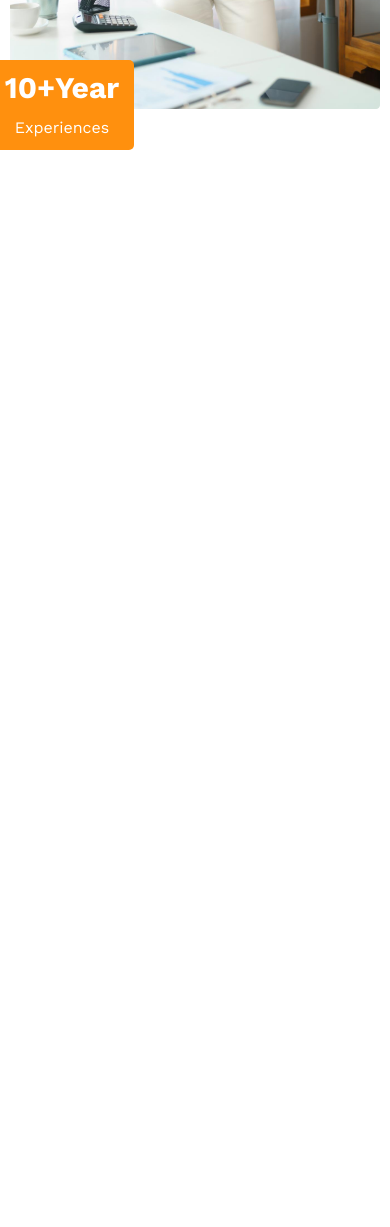
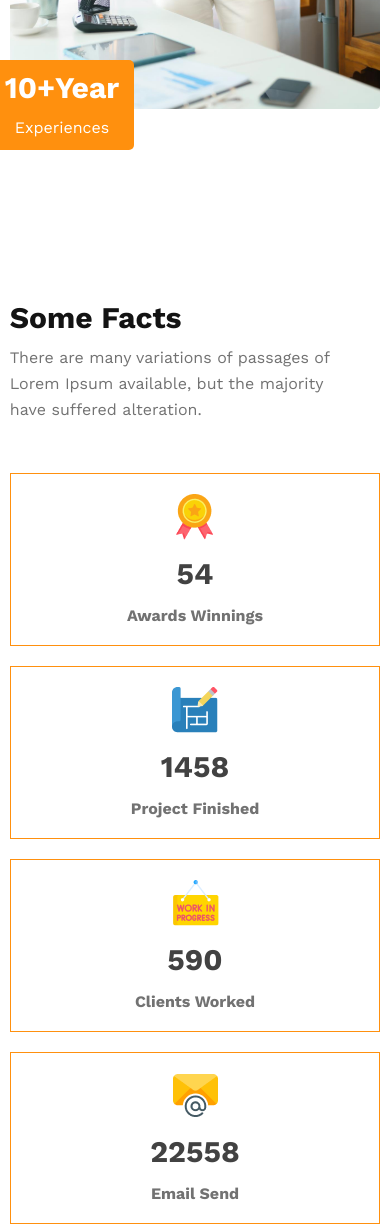
Before and after one commit to BurhanUddinAhmad/g3-architects, a plain HTML site: page index.html in a window 390 px wide. Shown: the part 2975-4202 px from the top of the page. Before the commit the page ends 3275 px from the top, so only its background shows below. Drawn offline with nearby package versions, Linux system fonts and the light colour scheme.

Commit message:
Added Fact section with responsive

```diff
--- a/css/responsive.css
+++ b/css/responsive.css
@@ -5,11 +5,16 @@
     }
     nav,
     .quick-feature-contents,
-    .feature-contents {
+    .feature-contents,
+    .fact-contents {
         flex-direction: column;
     }
     .hero-contents {
         max-width: 100%;
+    }
+    .fact-detail {
+        width: 95%;
+        margin-bottom: 5rem;
     }
 }
 
@@ -25,5 +30,10 @@
     .hero-contents {
         max-width: 100%;
     }
+    .fact-contents {
+        display: grid;
+        grid-template-columns: 1fr 1fr;
+        gap: 2rem;
+    }
 
 }
--- a/css/style.css
+++ b/css/style.css
@@ -171,3 +171,34 @@ nav ul a:hover {
     font-size: 1.6rem;
     font-weight: normal;
 }
+
+/* Some facts  */
+.fact-detail {
+    width: 55%;
+    margin-bottom: 5rem;
+}
+.fact-detail h3 {
+    font-size: 3rem;
+    margin-bottom: 1rem;
+}
+.fact-contents {
+    display: flex;
+    justify-content: space-between;
+    gap: 2rem;
+    text-align: center;
+}
+.single-fact {
+    flex-basis: 20%;
+    border: .1px solid #FF900E;
+    padding: 2rem;
+}
+.single-fact .value {
+    font-size: 3rem;
+    color: #424242;
+    font-weight: 600;
+    margin: 1.5rem 0;
+}
+.single-fact h5 {
+    font-size: 1.6rem;
+    color: #727272;
+}
--- a/index.html
+++ b/index.html
@@ -94,6 +94,45 @@
                 </div>
             </div>
         </section>
+        <section id="facts">
+            <div class="container">
+                <div class="fact-detail">
+                    <h3>Some Facts</h3>
+                    <p>There are many variations of passages of Lorem Ipsum available,
+                        but the majority have suffered alteration.</p>
+                </div>
+                <div class="fact-contents">
+                    <div class="single-fact">
+                        <div class="icon">
+                            <img src="./images/icons/ribon.png" alt="">
+                        </div>
+                        <div class="value">54</div>
+                        <h5>Awards Winnings</h5>
+                    </div>
+                    <div class="single-fact">
+                        <div class="icon">
+                            <img src="./images/icons/projects.png" alt="">
+                        </div>
+                        <div class="value">1458</div>
+                        <h5>Project Finished</h5>
+                    </div>
+                    <div class="single-fact">
+                        <div class="icon">
+                            <img src="./images/icons/customers.png" alt="">
+                        </div>
+                        <div class="value">590</div>
+                        <h5>Clients Worked</h5>
+                    </div>
+                    <div class="single-fact">
+                        <div class="icon">
+                            <img src="./images/icons/email.png" alt="">
+                        </div>
+                        <div class="value">22558</div>
+                        <h5>Email Send</h5>
+                    </div>
+                </div>
+            </div>
+        </section>
     </main>
     <footer></footer>
 </body>
```
